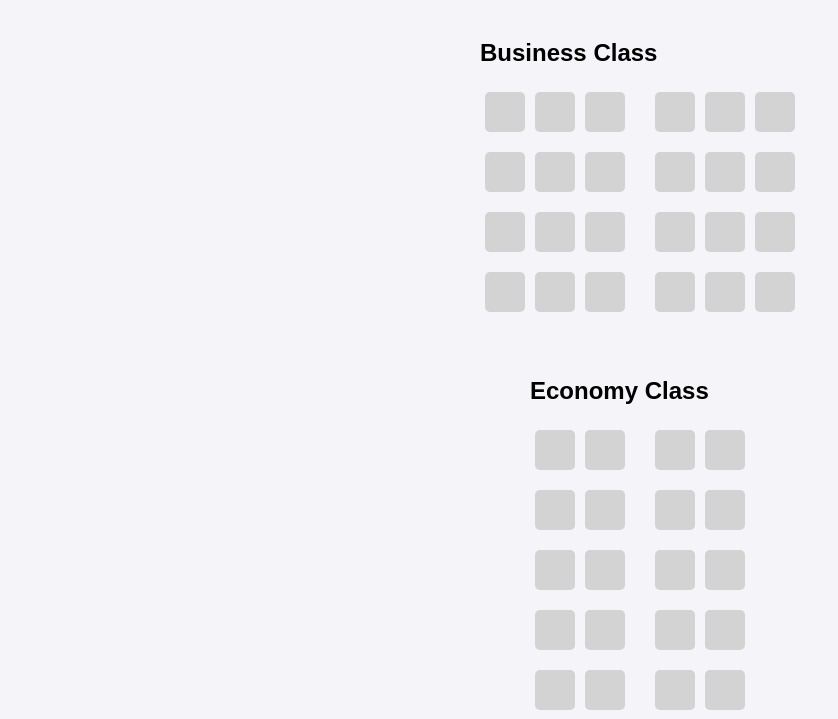
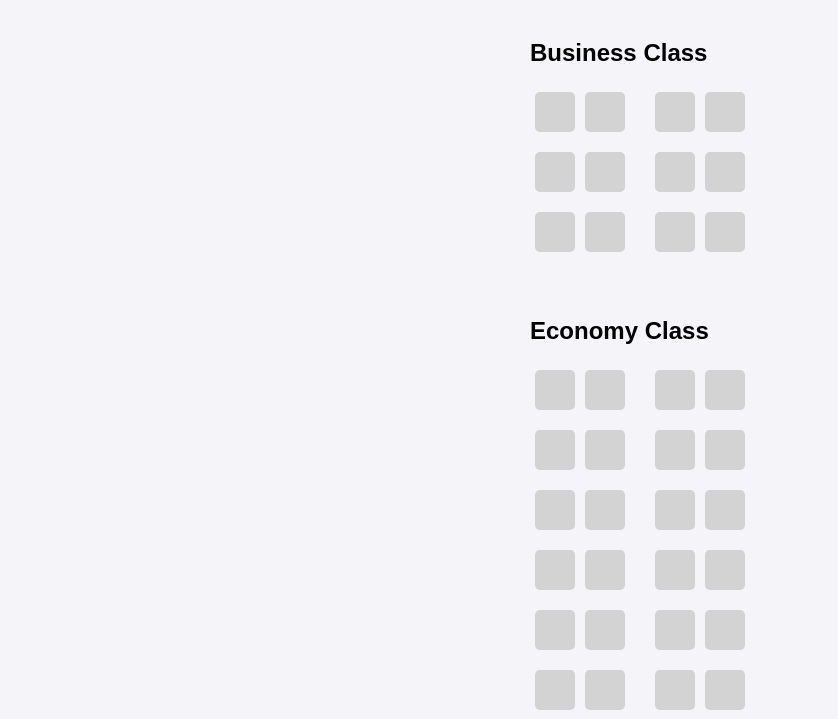
Before and after one commit to Shubham-Joshi-1/Project-Airline, a website: page static/seat-layout.html in a window 1280 px wide. Shown: the part 81-800 px from the top of the page, without its empty margins (0-838 px from the left). Drawn offline with Linux system fonts and the light colour scheme.

Commit message:
minor changes made in seat-layout page

```diff
--- a/static/seat-layout.html
+++ b/static/seat-layout.html
@@ -84,40 +84,30 @@
     <div class="plane">
         <div class="section" id="business-class">
             <h2>Business Class</h2>
-            <!-- Business Class: 4 rows, 3 seats each side -->
+            <!-- Business Class: 2 rows, 6 seats per row -->
             <div class="row">
                 <div class="seat"></div>
                 <div class="seat"></div>
-                <div class="seat"></div>
+                <!-- <div class="seat"></div> -->
                 <div class="walkway"></div>
                 <div class="seat"></div>
                 <div class="seat"></div>
-                <div class="seat"></div>
+                <!-- <div class="seat"></div> -->
             </div>
             <div class="row">
                 <div class="seat"></div>
                 <div class="seat"></div>
-                <div class="seat"></div>
+                <!-- <div class="seat"></div> -->
                 <div class="walkway"></div>
                 <div class="seat"></div>
                 <div class="seat"></div>
-                <div class="seat"></div>
+                <!-- <div class="seat"></div> -->
             </div>
             <div class="row">
                 <div class="seat"></div>
                 <div class="seat"></div>
-                <div class="seat"></div>
+                <!-- <div class="seat"></div> -->
                 <div class="walkway"></div>
-                <div class="seat"></div>
-                <div class="seat"></div>
-                <div class="seat"></div>
-            </div>
-            <div class="row">
-                <div class="seat"></div>
-                <div class="seat"></div>
-                <div class="seat"></div>
-                <div class="walkway"></div>
-                <div class="seat"></div>
                 <div class="seat"></div>
                 <div class="seat"></div>
             </div>
@@ -125,48 +115,60 @@
 
         <div class="section" id="economy-class">
             <h2>Economy Class</h2>
-            <!-- Economy Class: 6 rows, 4 seats each side -->
+            <!-- Economy Class: 4 rows, 6 seats per row -->
             <div class="row">
                 <div class="seat"></div>
                 <div class="seat"></div>
+                <!-- <div class="seat"></div> -->
                 <div class="walkway"></div>
                 <div class="seat"></div>
                 <div class="seat"></div>
+                <!-- <div class="seat"></div> -->
             </div>
             <div class="row">
                 <div class="seat"></div>
                 <div class="seat"></div>
+                <!-- <div class="seat"></div> -->
                 <div class="walkway"></div>
                 <div class="seat"></div>
                 <div class="seat"></div>
+                <!-- <div class="seat"></div> -->
             </div>
             <div class="row">
                 <div class="seat"></div>
                 <div class="seat"></div>
+                <!-- <div class="seat"></div> -->
                 <div class="walkway"></div>
                 <div class="seat"></div>
                 <div class="seat"></div>
+                <!-- <div class="seat"></div> -->
             </div>
             <div class="row">
                 <div class="seat"></div>
                 <div class="seat"></div>
+                <!-- <div class="seat"></div> -->
                 <div class="walkway"></div>
                 <div class="seat"></div>
                 <div class="seat"></div>
+                <!-- <div class="seat"></div> -->
             </div>
             <div class="row">
                 <div class="seat"></div>
                 <div class="seat"></div>
+                <!-- <div class="seat"></div> -->
                 <div class="walkway"></div>
                 <div class="seat"></div>
                 <div class="seat"></div>
+                <!-- <div class="seat"></div> -->
             </div>
             <div class="row">
                 <div class="seat"></div>
                 <div class="seat"></div>
+                <!-- <div class="seat"></div> -->
                 <div class="walkway"></div>
                 <div class="seat"></div>
                 <div class="seat"></div>
+                <!-- <div class="seat"></div> -->
             </div>
         </div>
     </div>
```
